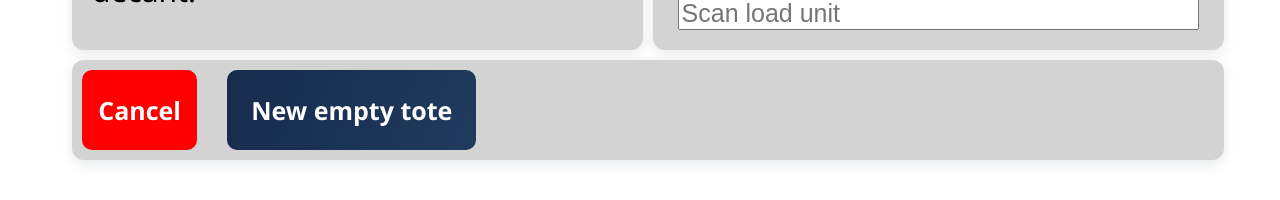
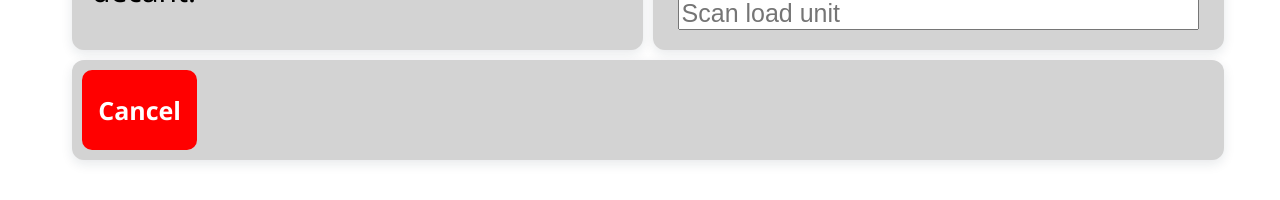
Before and after one commit to razvanveina/teamproject2026, an Angular app in the folder frontend/: page /decanting in a window 1280 px wide. Shown: the part 600-800 px from the top of the page. Built offline with nearby package versions, Linux system fonts and the light colour scheme; no server answers; sample sign-in values are in the browser's storage.

Commit message:
removed new empty tote button in decanting dialogue

```diff
--- a/frontend/src/app/decanting-app/decanting-app.html
+++ b/frontend/src/app/decanting-app/decanting-app.html
@@ -39,6 +39,6 @@
 
     <div class="bottom">
         <button (click)="onCancel()" class="cancel">Cancel</button>
-        <button (click)="onNewTote()" class="new-tote" [disabled]="step() !== 'LOAD_UNIT'">New empty tote</button>
+        <!-- <button (click)="onNewTote()" class="new-tote" [disabled]="step() !== 'LOAD_UNIT'">New empty tote</button> -->
     </div>
 </div>
```
